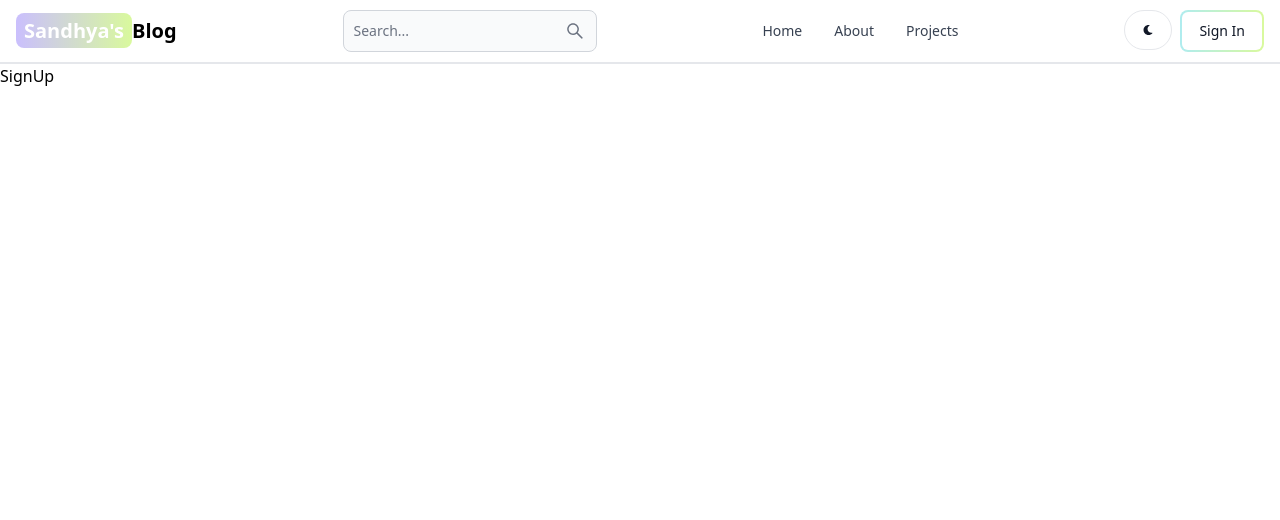
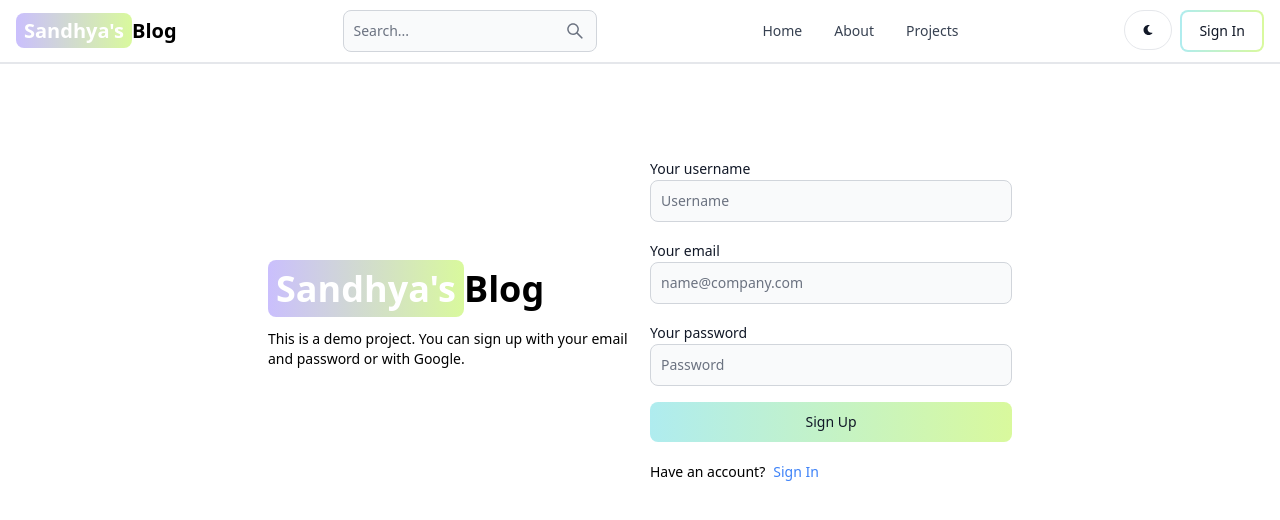
Before and after one commit to sandhya-1611/blog-app, a React (Vite) app in the folder client/: page /sign-up in a window 1280 px wide. Shown: the top 520 px of the page. Built offline with nearby package versions, Linux system fonts and the light colour scheme.

Commit message:
created the sign up page ui

```diff
--- a/client/src/pages/SignUp.jsx
+++ b/client/src/pages/SignUp.jsx
@@ -1,5 +1,51 @@
+import { Link } from "react-router-dom";
+import { Button, Label, TextInput } from 'flowbite-react';
+
 export default function SignUp() {
   return (
-    <div>SignUp</div>
+    <div className='min-h-screen mt-20'>
+      <div className='flex p-3 max-w-3xl mx-auto flex-col md:flex-row md:items-center gap-5'>
+        {/* left */}
+        <div className='flex-1'>
+          <Link to='/' className='font-bold dark:text-white text-4xl'>
+            <span className='px-2 py-1 bg-gradient-to-r from-purple-300 via-teal -300 to-lime-200 rounded-lg text-white'>
+              Sandhya's
+            </span>
+            Blog
+          </Link>
+          <p className='text-sm mt-5'>
+            This is a demo project. You can sign up with your email and password
+            or with Google.
+          </p>
+        </div>
+        {/* right */}
+
+        <div className='flex-1'>
+          <form className='flex flex-col gap-4'>
+            <div>
+              <Label value='Your username' />
+              <TextInput type='text' placeholder='Username' id='username' />
+            </div>
+            <div>
+              <Label value='Your email' />
+              <TextInput type='text' placeholder='name@company.com' id='email' />
+            </div>
+            <div>
+              <Label value='Your password' />
+              <TextInput type='text' placeholder='Password' id='password' />
+            </div>
+            <Button gradientDuoTone="tealToLime" type='submit'>
+              Sign Up
+            </Button>
+          </form>
+          <div className="flex gap-2 text-sm mt-5">
+            <span>Have an account?</span>
+            <Link to='/sign-in' className='text-blue-500'>
+              Sign In
+            </Link>
+          </div>
+        </div>
+      </div>
+    </div>
   )
 }
```
